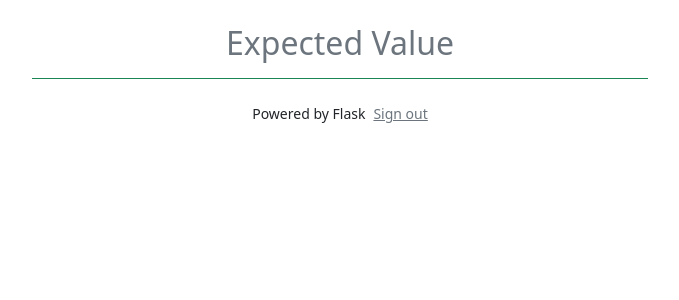
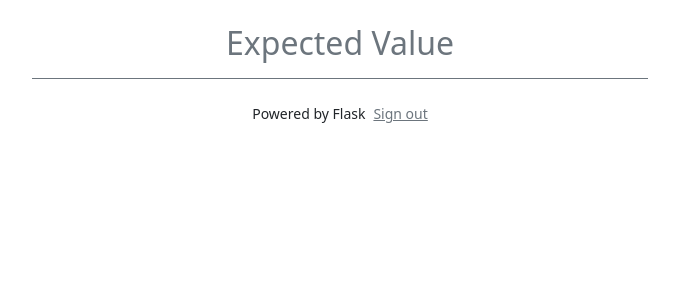
Before and after one commit to agedcrow/flask-expected-value, a Flask app: template expected_value/templates/base.html in a window 1280 px wide. Shown: the top 300 px of the page, without its empty margins (300-979 px from the left). Run offline with Flask 3, Linux system fonts and the light colour scheme; the template is opened without the code that fills it, so the values that code supplies are empty.

Commit message:
small change

```diff
--- a/expected_value/templates/base.html
+++ b/expected_value/templates/base.html
@@ -9,7 +9,7 @@
   </head>
   <body>
     <div class="container">
-      <header class="pt-4 pb-2 text-center border-bottom border-success">
+      <header class="pt-4 pb-2 text-center border-bottom border-secondary">
         <h1 class="fs-2 fw-normal text-secondary"><a href="{{url_for('index')}}">Expected Value</a></h1>
       </header>
 
```
